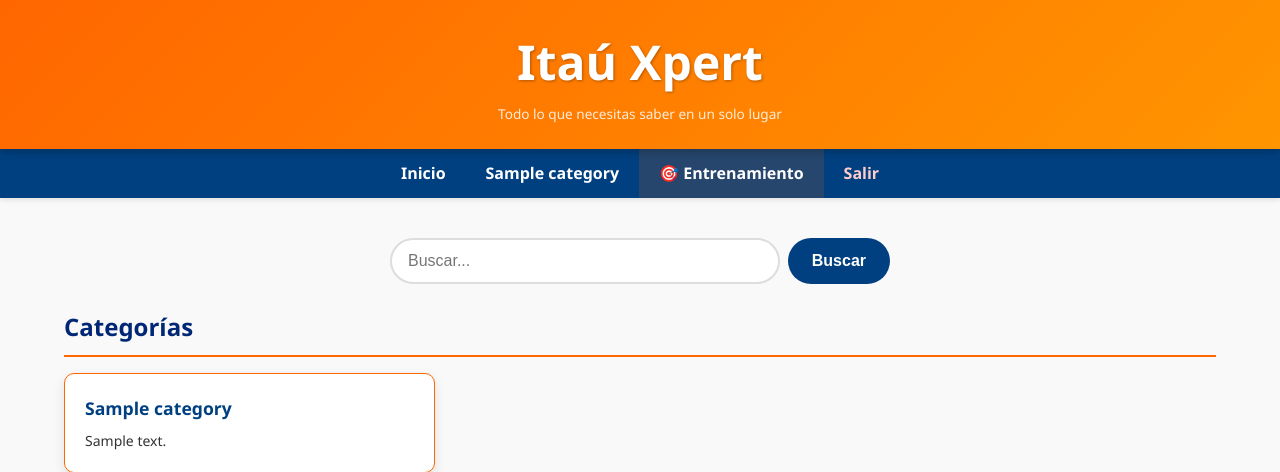
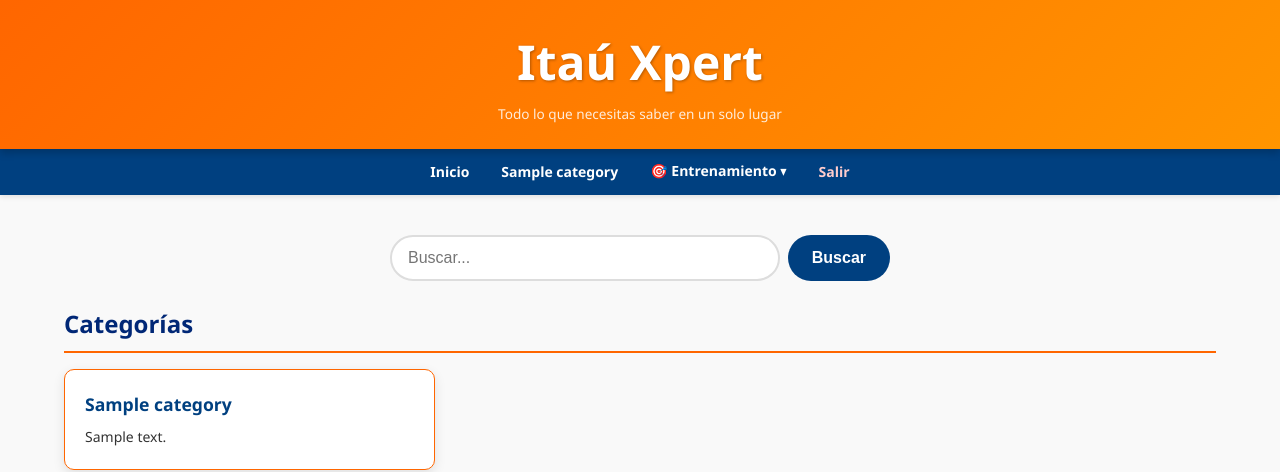
Before and after one commit to alemart87/ixpert, a Flask app: page / in a window 1280 px wide. Shown: the top 472 px of the page. Run offline with Flask 3, Linux system fonts and the light colour scheme; a user stored in the database is signed in; tables that the repository leaves empty hold one stand-in row (values such as "Sample post").

Commit message:
Reorganize navbar with dropdown menus
Entrenamiento dropdown:
- Mis Entrenamientos (all users)
- Crear Escenarios (admin only)
- CX Dashboard (admin only)

Vex Predictive dropdown (admin only):
- Resultados
- Metodología

Admin dropdown (admin only):
- Dashboard, Contenidos, Categorías, Usuarios, Insights AI

Features:
- Click to toggle, click outside to close
- Mobile: dropdowns expand inline (column)
- Desktop: absolute positioned dropdown menus
- Only one dropdown open at a time

Co-Authored-By: Claude Opus 4.6 (1M context) <noreply@anthropic.com>

```diff
--- a/static/css/style.css
+++ b/static/css/style.css
@@ -107,6 +107,43 @@ nav a {
 nav a:hover { background-color: var(--naranja-itau); }
 nav .nav-admin { background-color: rgba(255,255,255,0.1); }
 nav .nav-logout { color: #ffcccc; }
+
+/* Nav Dropdowns */
+.nav-dropdown { position: relative; }
+.nav-dropdown-btn {
+    color: var(--blanco);
+    background: none;
+    border: none;
+    padding: 12px 20px;
+    font-size: 16px;
+    font-weight: 600;
+    cursor: pointer;
+    display: block;
+    width: 100%;
+    text-align: left;
+    border-bottom: 1px solid rgba(255,255,255,0.1);
+    font-family: inherit;
+    transition: background-color 0.3s;
+}
+.nav-dropdown-btn:hover { background-color: var(--naranja-itau); }
+.nav-dropdown-btn.nav-admin { background-color: rgba(255,255,255,0.1); }
+.nav-dropdown-menu {
+    display: none;
+    background: var(--blanco);
+    box-shadow: 0 4px 16px rgba(0,0,0,0.15);
+    border-radius: 0 0 8px 8px;
+    overflow: hidden;
+    z-index: 2000;
+}
+.nav-dropdown.open .nav-dropdown-menu { display: block; }
+.nav-dropdown-menu a {
+    color: var(--gris-texto) !important;
+    padding: 10px 20px;
+    font-size: 14px;
+    border-bottom: 1px solid #f0f0f0;
+    display: block;
+}
+.nav-dropdown-menu a:hover { background: #fff4e5 !important; color: var(--naranja-itau) !important; }
 
 /* ===== Flash Messages ===== */
 .flash-messages { padding: 0 16px; max-width: 1200px; margin: 10px auto; width: 100%; }
@@ -446,8 +483,23 @@ footer p { margin: 0; font-size: 14px; }
 
     nav a {
         border-bottom: none;
-        padding: 12px 20px;
-        font-size: 16px;
+        padding: 12px 16px;
+        font-size: 14px;
+    }
+
+    .nav-dropdown { display: inline-block; }
+    .nav-dropdown-btn {
+        border-bottom: none;
+        padding: 12px 16px;
+        font-size: 14px;
+        width: auto;
+    }
+    .nav-dropdown-menu {
+        position: absolute;
+        top: 100%;
+        left: 0;
+        min-width: 200px;
+        border-radius: 0 0 8px 8px;
     }
 
     header h1 { font-size: 3em; }
--- a/templates/base.html
+++ b/templates/base.html
@@ -36,11 +36,42 @@
                 {% for cat in nav_categories %}
                 <a href="{{ url_for('view_category', slug=cat.slug) }}">{{ cat.name }}</a>
                 {% endfor %}
-                <a href="{{ url_for('training.index') }}" style="background:rgba(255,102,0,0.15)">🎯 Entrenamiento</a>
+
+                <!-- Entrenamiento dropdown -->
+                <div class="nav-dropdown">
+                    <button class="nav-dropdown-btn">🎯 Entrenamiento ▾</button>
+                    <div class="nav-dropdown-menu">
+                        <a href="{{ url_for('training.index') }}">Mis Entrenamientos</a>
+                        {% if current_user.is_superadmin %}
+                        <a href="{{ url_for('training.admin_scenarios') }}">Crear Escenarios</a>
+                        <a href="{{ url_for('training.admin_dashboard') }}">CX Dashboard</a>
+                        {% endif %}
+                    </div>
+                </div>
+
                 {% if current_user.is_superadmin %}
-                <a href="{{ url_for('training.vex_dashboard') }}" style="background:rgba(255,255,255,0.15)">📊 Vex Predictive</a>
-                <a href="{{ url_for('admin.dashboard') }}" class="nav-admin">Admin</a>
+                <!-- Vex Predictive dropdown -->
+                <div class="nav-dropdown">
+                    <button class="nav-dropdown-btn">📊 Vex Predictive ▾</button>
+                    <div class="nav-dropdown-menu">
+                        <a href="{{ url_for('training.vex_dashboard') }}">Resultados</a>
+                        <a href="{{ url_for('training.vex_methodology') }}">Metodología</a>
+                    </div>
+                </div>
+
+                <!-- Admin dropdown -->
+                <div class="nav-dropdown">
+                    <button class="nav-dropdown-btn nav-admin">⚙ Admin ▾</button>
+                    <div class="nav-dropdown-menu">
+                        <a href="{{ url_for('admin.dashboard') }}">Dashboard</a>
+                        <a href="{{ url_for('admin.content_list') }}">Contenidos</a>
+                        <a href="{{ url_for('admin.category_list') }}">Categorías</a>
+                        <a href="{{ url_for('admin.user_list') }}">Usuarios</a>
+                        <a href="{{ url_for('admin.chat_analytics') }}">Insights AI</a>
+                    </div>
+                </div>
                 {% endif %}
+
                 <a href="{{ url_for('logout') }}" class="nav-logout">Salir</a>
             {% endif %}
         </div>
@@ -76,6 +107,24 @@
             var loader = document.getElementById('loader');
             loader.classList.add('hidden');
             setTimeout(function() { loader.style.display = 'none'; }, 400);
+        });
+
+        // Nav dropdowns
+        document.querySelectorAll('.nav-dropdown-btn').forEach(function(btn) {
+            btn.addEventListener('click', function(e) {
+                e.stopPropagation();
+                var dd = btn.parentElement;
+                // Close others
+                document.querySelectorAll('.nav-dropdown').forEach(function(d) {
+                    if (d !== dd) d.classList.remove('open');
+                });
+                dd.classList.toggle('open');
+            });
+        });
+        document.addEventListener('click', function() {
+            document.querySelectorAll('.nav-dropdown').forEach(function(d) {
+                d.classList.remove('open');
+            });
         });
     </script>
 
```
